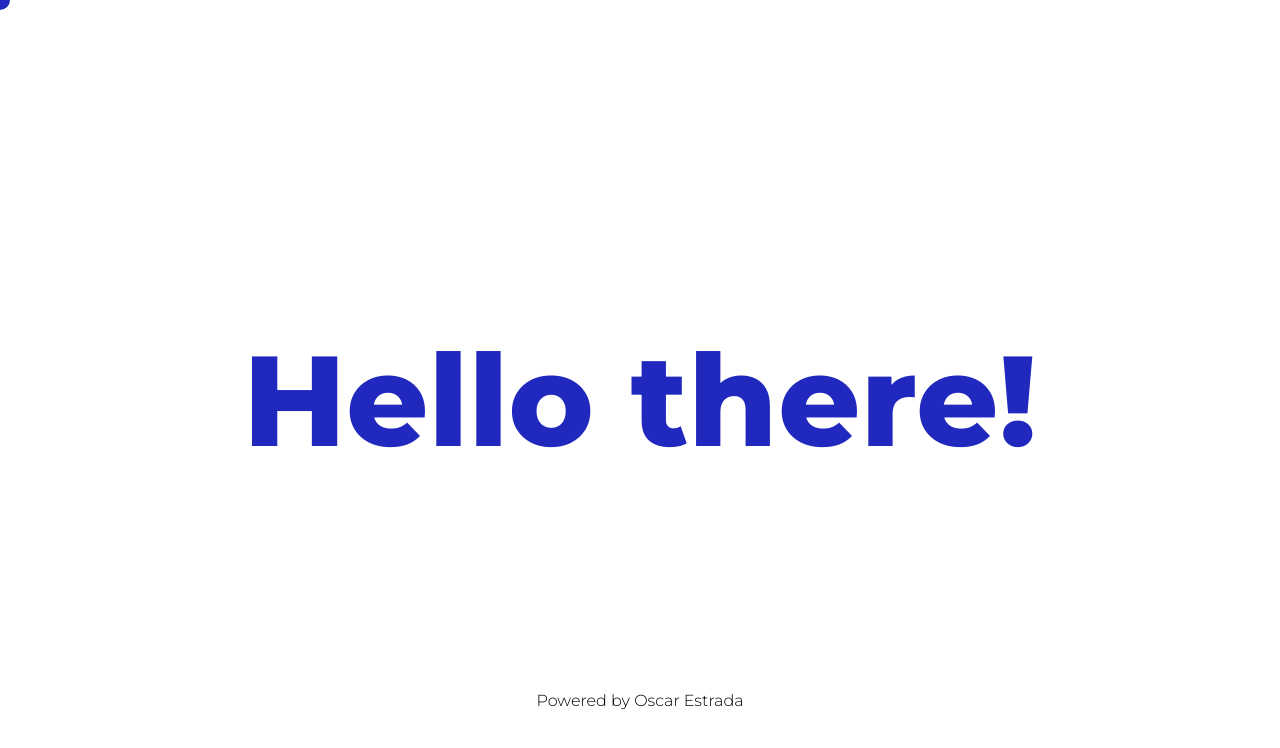
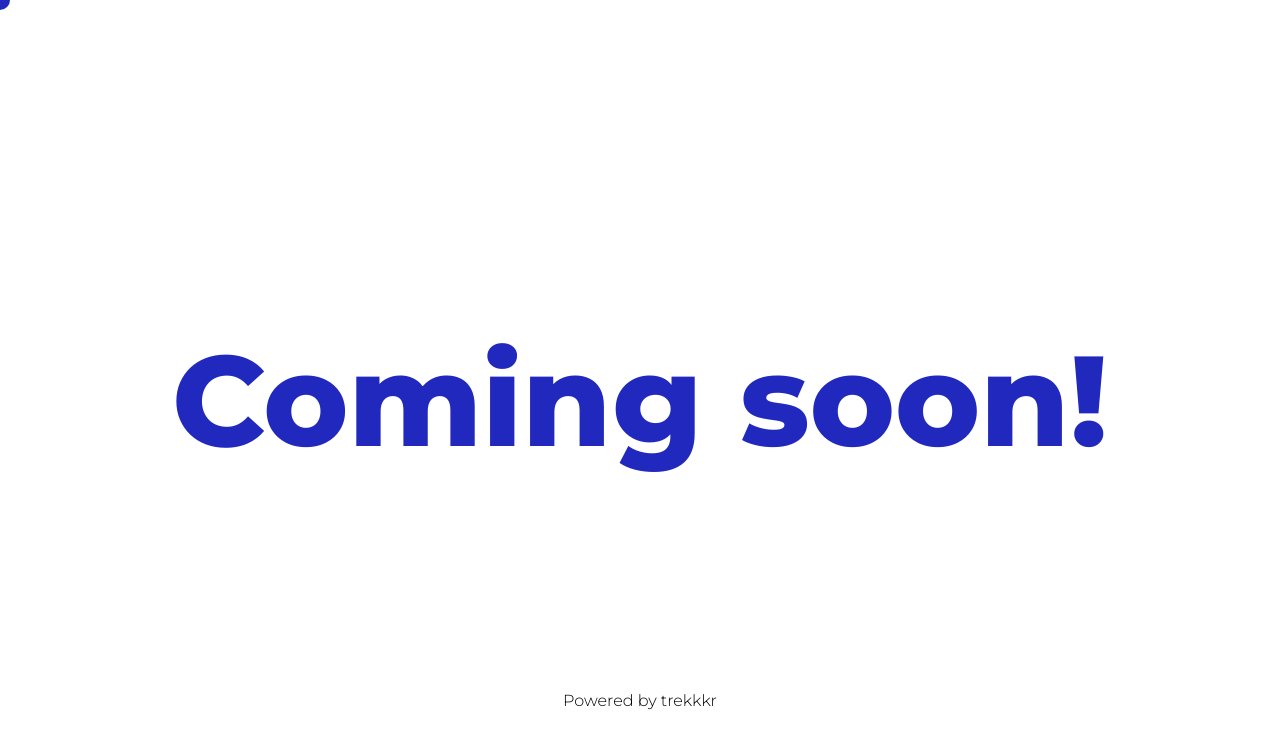
Before and after one commit to OscarStrada/gsap, a website: page index.html in a window 1280 px wide. Drawn offline with nearby package versions, Linux system fonts and the light colour scheme.

Commit message:
change h1 text

```diff
--- a/index.html
+++ b/index.html
@@ -24,11 +24,11 @@
     </div>
 
     <div class="content">
-      <h1>Hello there!</h1>
+      <h1>Coming soon!</h1>
     </div>
 
     <div class="credits">
-      <h4>Powered by Oscar Estrada</h4>
+      <h4>Powered by trekkkr</h4>
     </div>
 
     <script src="https://cdnjs.cloudflare.com/ajax/libs/gsap/3.10.4/gsap.min.js"></script>
```
